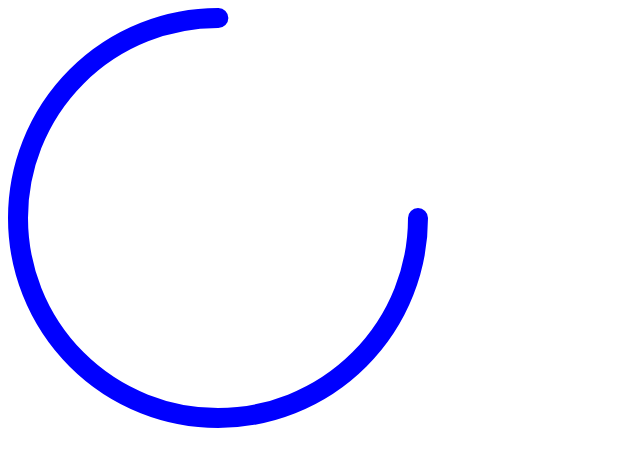
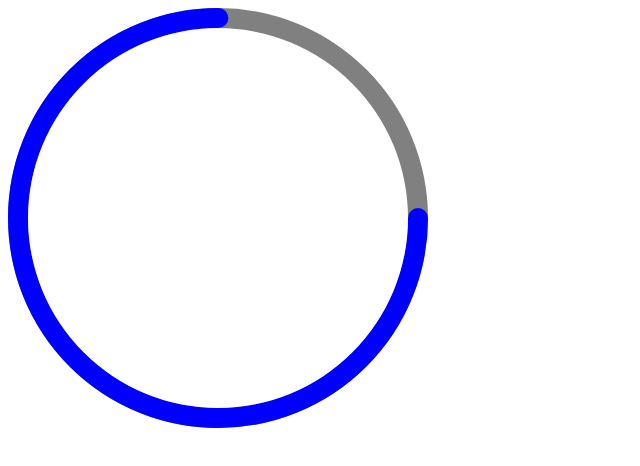
Before and after one commit to chrisdancee/react-progress-spinner, a Next.js app: page / in a window 1280 px wide. Shown: the top 466 px of the page, without its empty margins (0-640 px from the left). Built offline with nearby package versions, Linux system fonts and the light colour scheme.

Commit message:
Adds Spinner track

```diff
--- a/src/Spinner.js
+++ b/src/Spinner.js
@@ -13,6 +13,12 @@ const Spinner = ({ percentage = 75, radius = 200, thickness = 20 }) => {
       width={(radius + padding) * 2}
     >
       <circle
+        className={styles.track}
+        r={radius + padding}
+        cx={radius + padding}
+        cy={radius + padding}
+      />
+      <circle
         className={styles.progress}
         r={radius}
         cx={radius + padding}
@@ -22,7 +28,13 @@ const Spinner = ({ percentage = 75, radius = 200, thickness = 20 }) => {
           strokeDashoffset: offset,
           strokeWidth: thickness,
         }}
-      ></circle>
+      />
+      <circle
+        className={styles.inset}
+        r={radius - padding}
+        cx={radius + padding}
+        cy={radius + padding}
+      />
     </svg>
   );
 };
--- a/src/Spinner.module.css
+++ b/src/Spinner.module.css
@@ -1,3 +1,11 @@
+.inset {
+  fill: white;
+}
+
+.track {
+  fill: grey;
+}
+
 .progress {
   fill: transparent;
   stroke-linecap: round;
```
